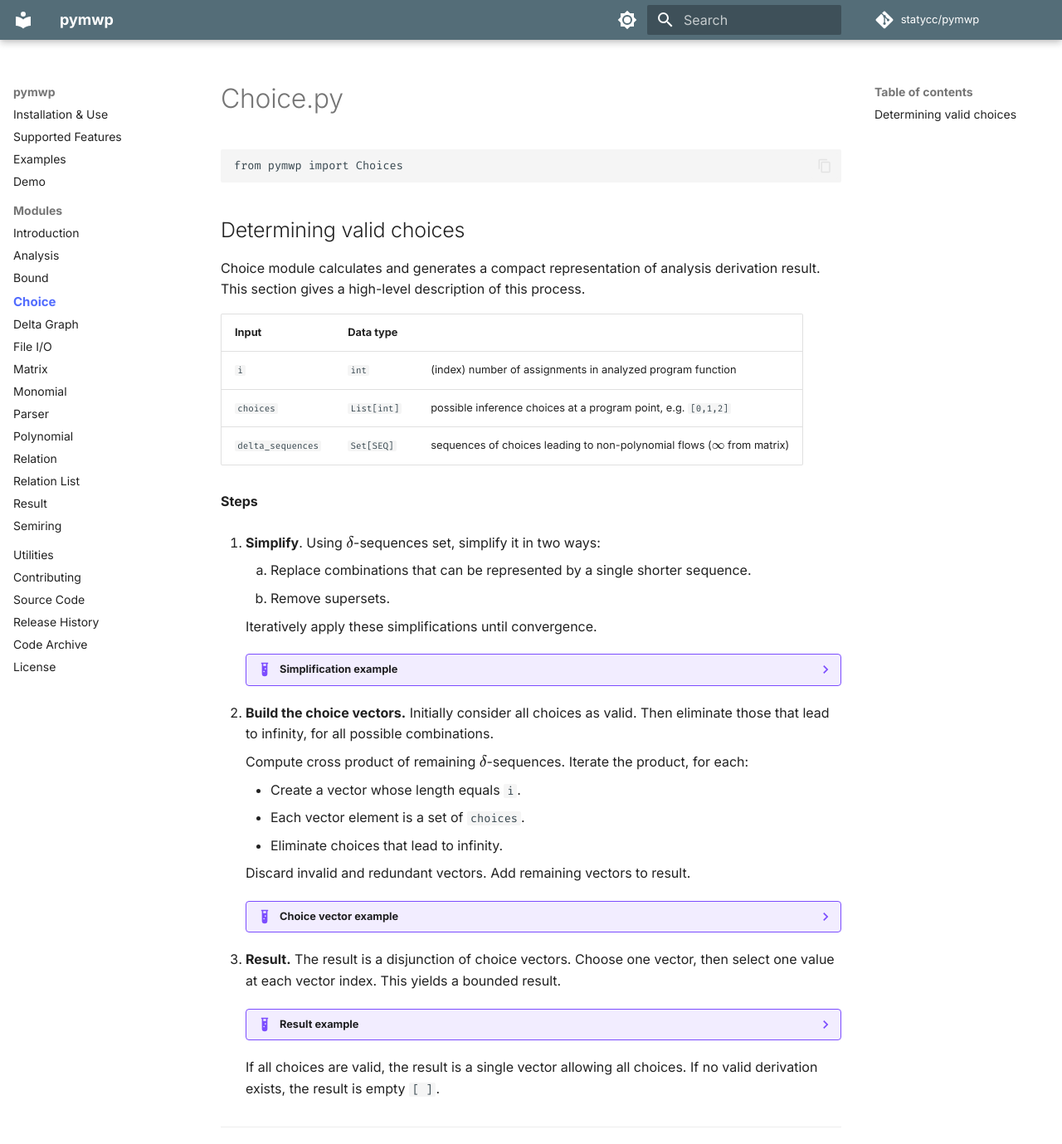
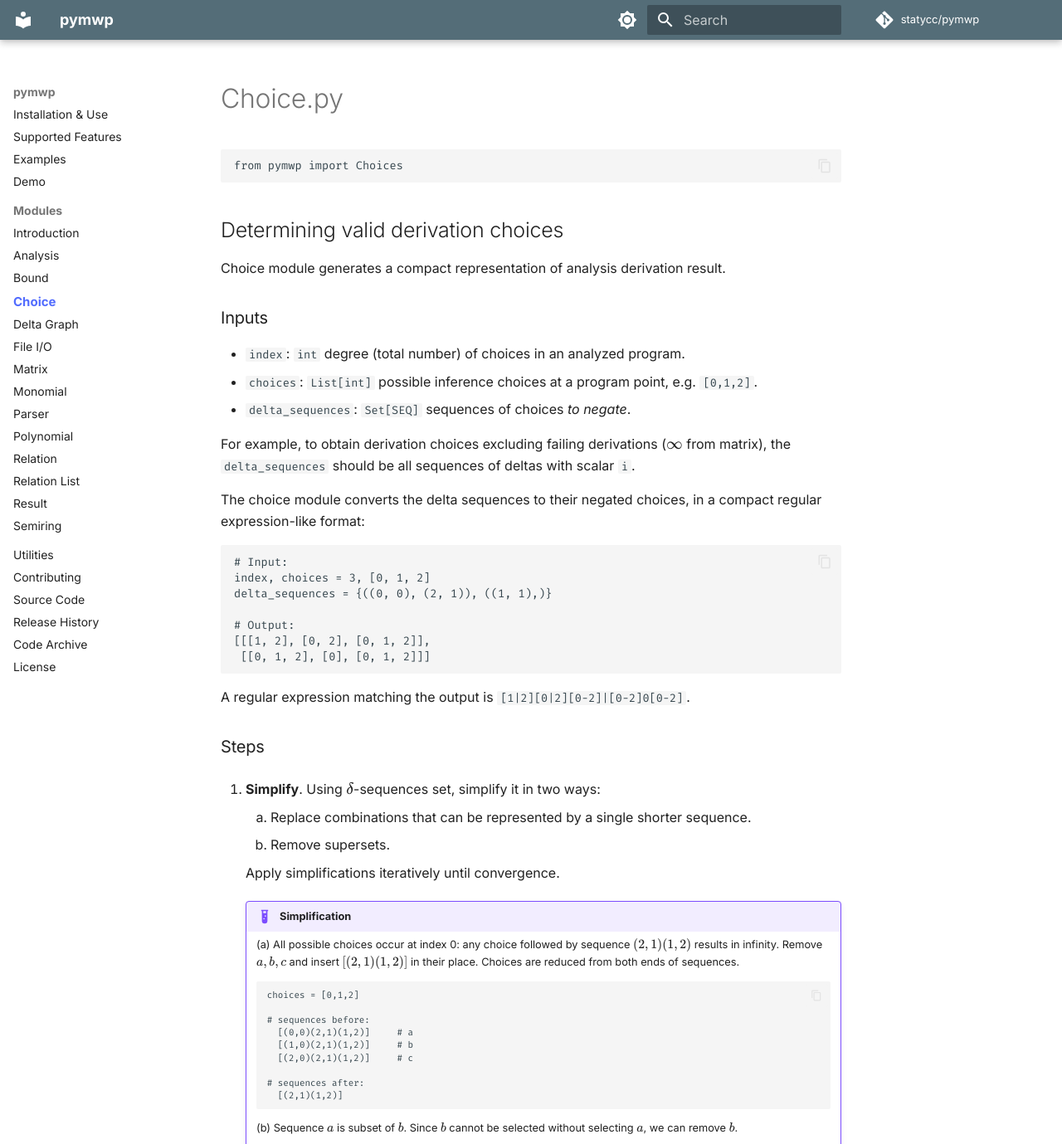
Before and after one commit to statycc/pymwp, an MkDocs documentation site: the page built from docs/choice.md, in a window 1280 px wide and 1400 px high, cut to the strip 0-1379 px from the top of the window. Shown: the whole strip at 83% size. Built offline with MkDocs 1.6.1 and Material for MkDocs 9.7.7, drawn with Linux system fonts in a browser that asks for light colours; nearby versions of some CDN libraries; comment, search, counter and statistics services are not loaded; some of the changed text lies outside the part shown.

Commit message:
choice docs (#132)

````diff
--- a/docs/assets/styles.css
+++ b/docs/assets/styles.css
@@ -40,3 +40,16 @@
 .md-content article a {
     color: var(--md-accent-fg-color);
 }
+
+
+.doc-label { border-radius: 4px; padding: 1px 3px; font-weight: bold; font-size: .7rem; }
+.doc-label code { background: transparent;  color: #000d; }
+.doc-label-special { background-color: #673AB7; }
+.doc-label-private { background-color: #EC407A; }
+.doc-label-staticmethod { background-color: #00E676; }
+.doc-label-module-attribute { background-color: #00838F; }
+.doc-label-property { background-color: #FFA726; }
+.doc-label-read-only { background-color: #FFEB3B; }
+.doc-label-special code,
+.doc-label-private code,
+.doc-label-module-attribute code { color: white; }
--- a/docs/choice.md
+++ b/docs/choice.md
@@ -4,32 +4,49 @@
 from pymwp import Choices
 ```
 
-## Determining valid choices
+<h2>Determining valid derivation choices</h2>
 
-Choice module calculates and generates a compact representation of analysis derivation result.
-This section gives a high-level description of this process.
+Choice module generates a compact representation of analysis derivation result.
 
-| Input             | Data type   |                                                                             |
-|-------------------|-------------|-----------------------------------------------------------------------------|
-| `i`               | `int`       | (index) number of assignments in analyzed program function                  |
-| `choices`         | `List[int]` | possible inference choices at a program point, e.g. `[0,1,2]`               |
-| `delta_sequences` | `Set[SEQ]`  | sequences of choices leading to non-polynomial flows ($\infty$ from matrix) |
+<h3>Inputs</h3>
 
-**Steps**
+*  `index`: `int` degree (total number) of choices in an analyzed program.
+* `choices`: `List[int]` possible inference choices at a program point, e.g. `[0,1,2]`.
+* `delta_sequences`: `Set[SEQ]` sequences of choices  _to negate_.
+
+For example, to obtain derivation choices excluding failing derivations ($\infty$ from matrix),
+the `delta_sequences` should be all sequences of deltas with scalar `i`.
+
+The choice module converts the delta sequences to their negated choices,
+in a compact regular expression-like format:
+
+```Python
+# Input:
+index, choices = 3, [0, 1, 2]
+delta_sequences = {((0, 0), (2, 1)), ((1, 1),)}
+
+# Output:
+[[[1, 2], [0, 2], [0, 1, 2]],
+ [[0, 1, 2], [0], [0, 1, 2]]]
+```
+
+A regular expression matching the output is `[1|2][0|2][0-2]|[0-2]0[0-2]`.
+
+<h3>Steps</h3>
 
 1. **Simplify**. Using $\delta$-sequences set, simplify it in two ways:
 
-    1. Replace combinations that can be represented by a single shorter
-      sequence.
+    1. Replace combinations that can be represented by a single shorter sequence.
     2. Remove supersets.
 
-    Iteratively apply these simplifications until convergence.
+    Apply simplifications iteratively until convergence.
 
-    ??? example "Simplification example"
+    !!! example "Simplification"
 
         (a) All possible choices occur at index 0: any choice
         followed by sequence $(2,1)(1,2)$ results in infinity.
         Remove $a, b, c$ and insert $[(2,1)(1,2)]$ in their place.
+        Choices are reduced from both ends of sequences.
 
         ```Python
         choices = [0,1,2]
@@ -55,51 +72,52 @@
           [(0,0)]
         ```
 
-2. **Build the choice vectors.** Initially consider all choices as valid.
-   Then eliminate those that lead to infinity, for all possible
-   combinations.
+2. **Build choice vectors.** Initially consider all choices as valid.
+   Then eliminate unwanted sequences, for all possible combinations.
 
     Compute cross product of remaining $\delta$-sequences.
     Iterate the product, for each:
 
     - Create a vector whose length equals `i`.
     - Each vector element is a set of `choices`.
-    - Eliminate choices that lead to infinity.
+    - Eliminate choices that lead to an unwanted outcome.
 
     Discard invalid and redundant vectors. Add remaining vectors to result.
 
-    ??? example "Choice vector example"
+    !!! example "Choice vector generation"
 
         ```Python
         # remaining after simplification
         sequences = [[(0,0)], [(1,0)], [(2,1)(1,2)], [(2,0)(1,1)(1,2)]]
 
-        # compute cross product of sequences, which gives e.g.
-        infty_path = [(0,0) (1,0) (2,1) (1,1)]
+        # compute a cross product of sequences (6 total)
+        choice_paths = [[(0,0) (1,0) (2,1) (2,0)],
+                        [(0,0) (1,0) (2,1) (1,1)],
+                        [(0,0) (1,0) (2,1) (1,2)],…]
 
-        for each infinity path:
+        for each path:
 
-            # initialize vector with all choices at each vector element
+            # initialize a vector with all choices at each index
             vector_init = [{0,1,2}, {0,1,2}, {0,1,2}]
 
-            # eliminate infinity path choices, to obtain:
-            vector_final = [{2}, {0}, {0,1,2}]  # add to result
+            # eliminate path choices, and add to result:
+            vector_final = [[2], [0], [0,1,2]]
         ```
 
-3. **Result.** The result is a disjunction of choice vectors.
+4. **Result.** The result is a disjunction of choice vectors.
     Choose one vector, then select one value at each vector index.
-    This yields a bounded result.
+    This yields a bounded result. For example, for choice vector,
 
-    ??? example "Result example"
+    ```Python
+    [[[2], [0],   [0,1,2]],
+     [[1], [1,2], [0,1,2]]]
+    ```
 
-        ```Python
-        [[[1], [1,2], [0,1,2]]  or  [[2], [0], [0,1,2]]  or  ... ]
-        ```
+    selecting $(1, 2, 2)$ is valid choice, so is $(2, 0, 2)$ and $(1, 1, 0)$, …etc.
 
-        $[1, 2, 2]$ is valid choice, so is $[2,0,2]$ and $[1,1,0]$ ... etc.
-
-    If all choices are valid, the result is a single vector allowing all choices.
-    If no valid derivation exists, the result is empty `[ ]`.
+    * If all choices are valid, the result is a single vector allowing all choices.
+    * If no valid derivation exists, the result is empty choice: `[ ]`.
+    * Case `index=0`, where no choice needs to be made, the result is `[ ]`.
 
 ---
 
````
Also changed, not shown: 2 other files.
